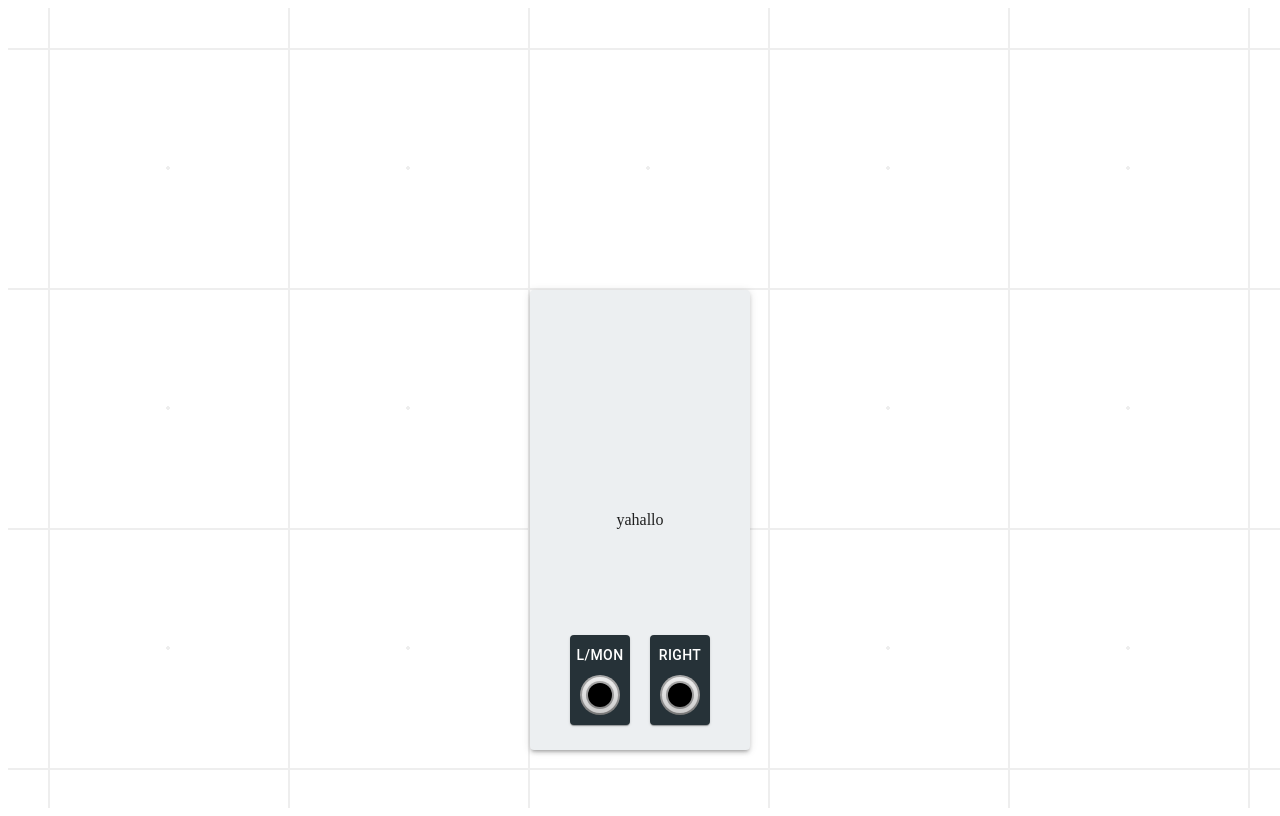
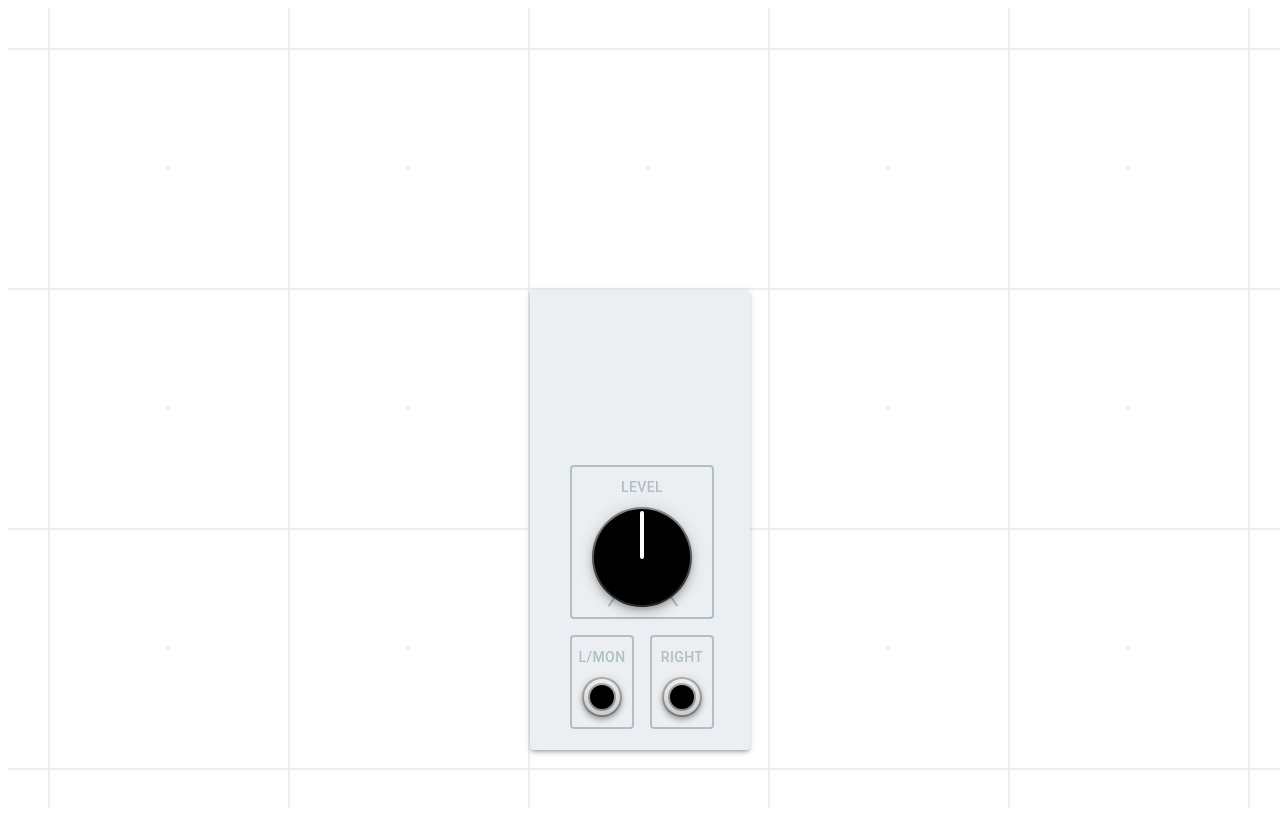
Before and after one commit to charlieharutaka/modsynth, a React app: page / in a window 1280 px wide. Built offline with nearby package versions, Linux system fonts and the light colour scheme; the HTML template or start-up script is replaced by a standard one.

Commit message:
implement knob

```diff
--- a/src/landing/Landing.tsx
+++ b/src/landing/Landing.tsx
@@ -5,6 +5,7 @@ import CanvasGrid from '../core/canvas/CanvasGrid'
 import Canvas from '../core/canvas/Canvas'
 import Panel from '../modules/common/Panel'
 import Plug from '../modules/common/Socket'
+import Knob from '../modules/common/Knob'
 
 const Landing: FunctionComponent = () => {
   return (
@@ -18,7 +19,14 @@ const Landing: FunctionComponent = () => {
       <Canvas>
         <CanvasGrid gridSpacingX={240} gridSpacingY={240} />
         <Panel widthUnits={1} heightUnits={2}>
-          yahallo
+          <Knob
+            label="Level"
+            positionX={110}
+            positionY={250}
+            minValue={0}
+            maxValue={1}
+            onChange={value => console.log(value)}
+          />
           <Plug label="L/Mon" positionX={70} positionY={390} />
           <Plug label="Right" positionX={150} positionY={390} />
         </Panel>
--- /dev/null
+++ b/src/modules/common/Knob.tsx
@@ -0,0 +1,175 @@
+import { Box, Paper, Typography } from '@mui/material'
+import { blueGrey } from '@mui/material/colors'
+import { useAtom } from 'jotai'
+import _ from 'lodash'
+import React, {
+  FunctionComponent,
+  PointerEventHandler,
+  useEffect,
+  useState,
+} from 'react'
+import * as CanvasState from '../../core/canvas/CanvasState'
+
+type KnobProps = {
+  positionX: number
+  positionY: number
+  minValue: number
+  maxValue: number
+  defaultValue?: number
+  width?: number
+  height?: number
+  label?: string
+  onChange?: (value: number) => void
+}
+
+const Knob: FunctionComponent<KnobProps> = ({
+  positionX,
+  positionY,
+  minValue,
+  maxValue,
+  defaultValue = (maxValue + minValue) / 2,
+  width = 140,
+  height = 150,
+  label,
+  onChange,
+}) => {
+  const [updateRate] = useAtom(CanvasState.updateRate)
+  const [rotation, setRotation] = useState(0)
+
+  const getHandlePointerMove = (initialRotation: number, initialY: number) =>
+    _.throttle(
+      (event: PointerEvent): void => {
+        event.preventDefault()
+        event.stopPropagation()
+        const newRotation = initialRotation + (event.clientY - initialY) / -2.5
+        if (newRotation < -145) {
+          setRotation(-145)
+        } else if (newRotation > 145) {
+          setRotation(145)
+        } else {
+          setRotation(newRotation)
+        }
+      },
+      1000 / updateRate,
+      { leading: true }
+    )
+
+  const handlePointerDown: PointerEventHandler = event => {
+    event.preventDefault()
+    event.stopPropagation()
+    const handlePointerMove = getHandlePointerMove(rotation, event.clientY)
+    document.addEventListener('pointermove', handlePointerMove)
+    document.addEventListener(
+      'pointerup',
+      () => {
+        document.removeEventListener('pointermove', handlePointerMove)
+        handlePointerMove.flush()
+      },
+      {
+        once: true,
+      }
+    )
+  }
+
+  useEffect(
+    () =>
+      onChange?.(((rotation + 145) / 290) * (maxValue - minValue) + minValue),
+    [rotation, onChange]
+  )
+
+  return (
+    <Paper
+      sx={{
+        position: 'absolute',
+        width,
+        height,
+        top: positionY - height / 2,
+        left: positionX - width / 2,
+        backgroundColor: blueGrey[50],
+        borderWidth: '2px',
+        borderColor: blueGrey[200],
+      }}
+      onPointerDown={handlePointerDown}
+      variant="outlined"
+    >
+      <Box
+        sx={{
+          display: 'flex',
+          alignItems: 'center',
+          justifyContent: 'center',
+          width: '100%',
+          height: '40px',
+        }}
+      >
+        <Typography variant="button" color={blueGrey[200]}>
+          {label}
+        </Typography>
+      </Box>
+      <Box
+        sx={{
+          position: 'absolute',
+          width: '2px',
+          height: '60px',
+          backgroundColor: blueGrey[200],
+          transformOrigin: 'bottom center',
+          transform: 'rotate(145deg)',
+          left: '70px',
+          bottom: '60px',
+        }}
+      />
+      <Box
+        sx={{
+          position: 'absolute',
+          width: '2px',
+          height: '60px',
+          backgroundColor: blueGrey[200],
+          transformOrigin: 'bottom center',
+          transform: 'rotate(-145deg)',
+          left: '70px',
+          bottom: '60px',
+        }}
+      />
+      <Paper
+        sx={{
+          position: 'absolute',
+          width: '100px',
+          height: '100px',
+          borderRadius: '140px',
+          backgroundImage: 'linear-gradient(to bottom, #888, #222)',
+          bottom: '10px',
+          left: '20px',
+        }}
+        elevation={6}
+      >
+        <Box
+          sx={{
+            position: 'absolute',
+            width: '96px',
+            height: '96px',
+            borderRadius: '140px',
+            backgroundColor: 'black',
+            top: '2px',
+            left: '2px',
+          }}
+          style={{
+            transform: `rotate(${rotation}deg)`,
+          }}
+        >
+          <Box
+            sx={{
+              position: 'absolute',
+              width: '4px',
+              height: '48px',
+              borderRadius: '140px',
+              backgroundColor: 'white',
+              top: '2px',
+              left: '46px',
+            }}
+          ></Box>
+        </Box>
+      </Paper>
+    </Paper>
+  )
+}
+
+export { Knob as default }
--- a/src/modules/common/Socket.tsx
+++ b/src/modules/common/Socket.tsx
@@ -27,17 +27,18 @@ const Socket: FunctionComponent<SocketProps> = ({
         height,
         top: positionY - height / 2,
         left: positionX - width / 2,
-        backgroundColor: blueGrey[900],
+        backgroundColor: blueGrey[50],
+        borderWidth: '2px',
+        borderColor: blueGrey[200],
       }}
       onPointerDown={event => {
         event.preventDefault()
         event.stopPropagation()
       }}
       onPointerUp={event => {
-        event.preventDefault()
-        event.stopPropagation()
         console.log(socketId)
       }}
+      variant="outlined"
     >
       <Box
         sx={{
@@ -48,11 +49,11 @@ const Socket: FunctionComponent<SocketProps> = ({
           height: '40px',
         }}
       >
-        <Typography variant="button" color="white">
+        <Typography variant="button" color={blueGrey[200]}>
           {label}
         </Typography>
       </Box>
-      <Box
+      <Paper
         sx={{
           width: '40px',
           height: '40px',
@@ -62,6 +63,7 @@ const Socket: FunctionComponent<SocketProps> = ({
           left: '10px',
           bottom: '10px',
         }}
+        elevation={4}
       >
         <Box
           sx={{
@@ -98,7 +100,7 @@ const Socket: FunctionComponent<SocketProps> = ({
             />
           </Box>
         </Box>
-      </Box>
+      </Paper>
     </Paper>
   )
 }
```
